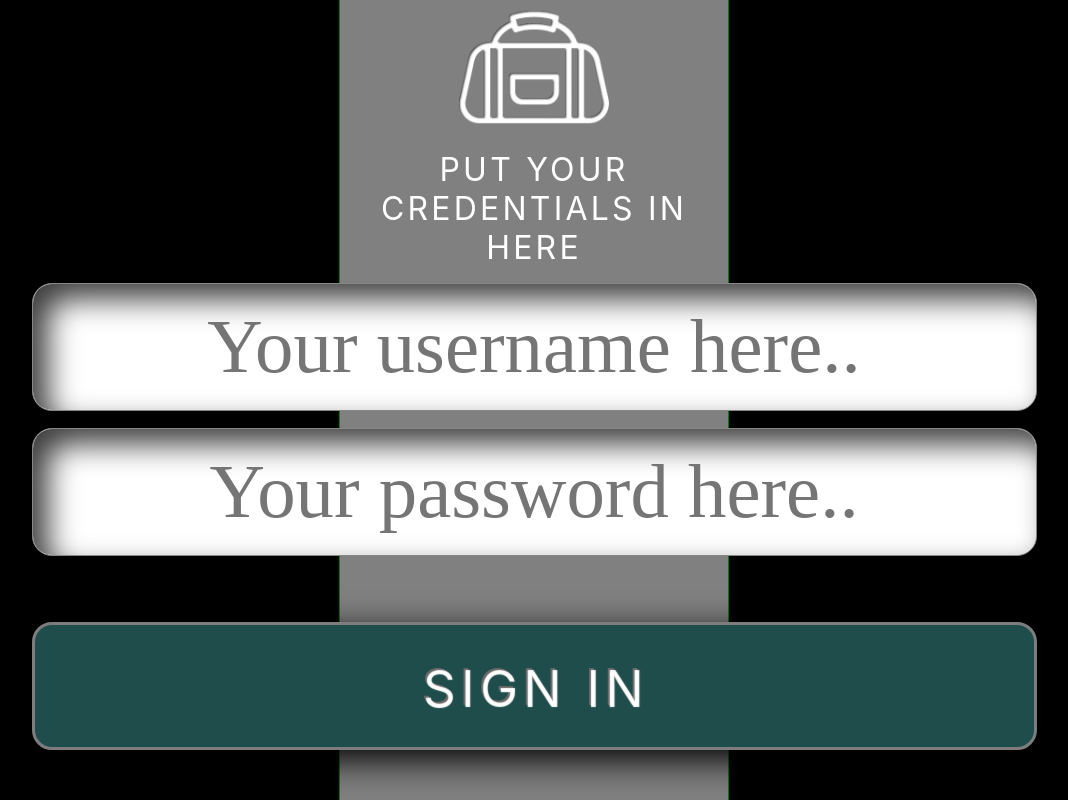
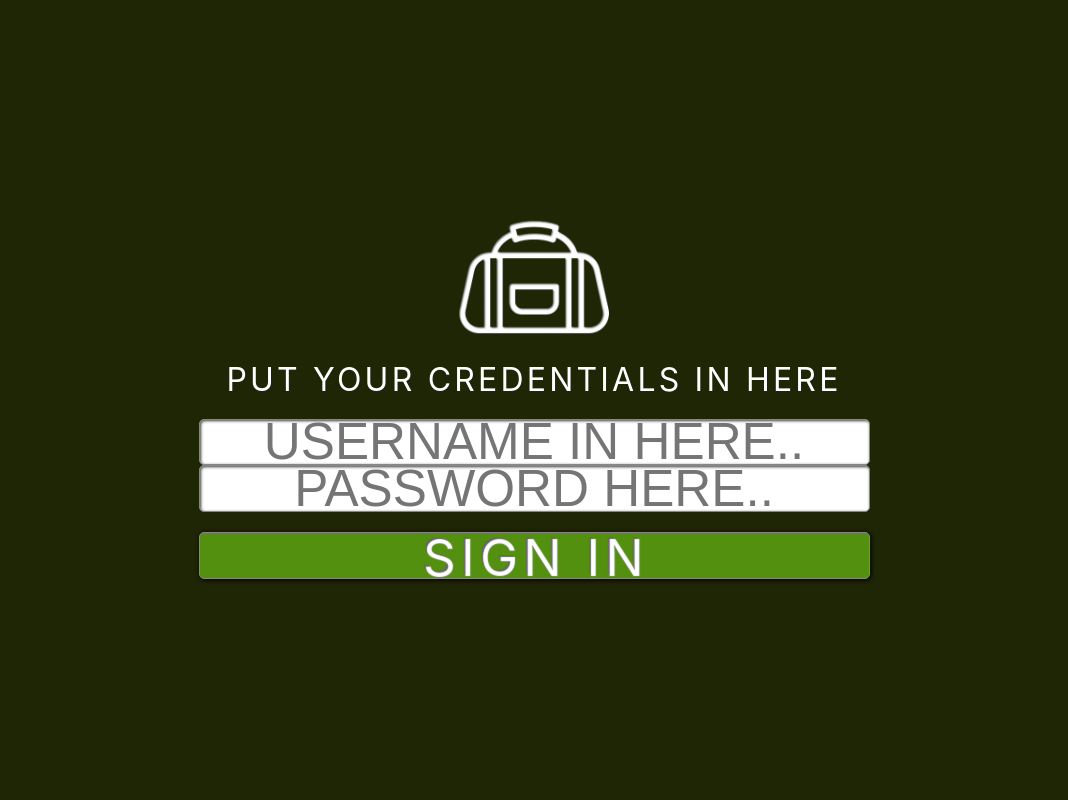
Before and after one commit to mungoose/gymbag, a Next.js app: page /start in a window 1280 px wide. Shown: the whole page, without its empty margins (106-1174 px from the left). Built offline with nearby package versions, Linux system fonts and the light colour scheme.

Commit message:
Refine home and start page

```diff
--- a/package.json
+++ b/package.json
@@ -3,7 +3,7 @@
   "version": "0.1.0",
   "private": true,
   "scripts": {
-    "dev": "next dev --turbopack",
+    "dev": "next dev",
     "build": "next build",
     "start": "next start",
     "lint": "next lint"
--- a/src/app/_components/Button/Button.module.css
+++ b/src/app/_components/Button/Button.module.css
@@ -1,11 +1,11 @@
 .container {
-	height: 10vw;
-	border-radius: 20px;
-	border: solid 3px #7d7d7d;
+	border-radius: var(--default-radius);
+	min-height: var(--default-height);
+	border: var(--default-border);
 	display: flex;
 	justify-content: center;
 	align-items: center;
-	box-shadow: rgb(0 0 0) 10px 10px 35px;
+	box-shadow: rgb(0 0 0) 1px 1px 5px;
 }
 
 .buttonLabel {
--- a/src/app/_components/Button/Button.tsx
+++ b/src/app/_components/Button/Button.tsx
@@ -24,13 +24,14 @@ const Button = ({
 	handleClick,
 	type,
 }: Props) => {
-	const buttonWidth = buttonSize === 'narrow' ? '30vw' : '80vw';
+	const buttonWidth = buttonSize === 'narrow' ? '30vw' : '100%';
 	const buttonMaxWidth = buttonSize === 'narrow' ? '350px' : '1005px';
 
 	return (
-		<Link href={linkTo} type={type} onClick={handleClick}>
-			<div style={isActive ? {} : { opacity: '50%' }}>
-				<div
+		<Link
+			href={linkTo}
+			type={type}
+			onClick={handleClick}
 			className={styles.container}
 			style={
 				noMargin
@@ -39,12 +40,12 @@ const Button = ({
 							backgroundColor: buttonColor,
 							width: buttonWidth,
 							maxWidth: buttonMaxWidth,
-									marginTop: '50px',
+							marginTop: '20px',
 						}
 			}
 		>
+			<div style={isActive ? {} : { opacity: '50%' }}>
 				<div className={styles.buttonLabel}>{buttonLabel}</div>
-				</div>
 			</div>
 		</Link>
 	);
--- a/src/app/_components/Input/Input.module.css
+++ b/src/app/_components/Input/Input.module.css
@@ -1,44 +1,29 @@
+.containerLong {
+	display: flex;
+	min-height: var(--default-height);
+	font-size: 4vw;
+	text-align: center;
+	border: var(--default-border);
+	border-radius: var(--default-radius);
+	box-shadow: inset 1px 1px 3px #3d3d3d;
+}
+
 .containerSmall {
-	width: 40vw;
-	max-width: 1005px;
-	height: 15vw;
-	max-height: 150px;
 	border-radius: 20px;
 	display: flex;
-	padding: 30px;
-	font-family: 'Fredoka One';
+	min-height: var(--default-height);
 	font-size: 6vw;
 	text-align: center;
-	border: 1px solid #878787;
-	box-shadow: inset 15px 15px 30px #3d3d3d;
-}
-
-.containerLong {
-	width: 80vw;
-	max-width: 1005px;
-	height: 10vw;
-	max-height: 150px;
-	border-radius: 20px;
-	display: flex;
-	padding: 30px;
-	font-family: 'Fredoka One';
-	font-size: 6vw;
-	text-align: center;
-	border: 1px solid #878787;
-	box-shadow: inset 15px 15px 30px #3d3d3d;
+	border: var(--default-border);
+	border-radius: var(--default-radius);
+	box-shadow: inset 1px 1px 5px #3d3d3d;
 }
 
 .containerTextarea {
-	width: 100vw;
-	max-width: 1005px;
-	height: 650px;
-	max-height: 650px;
-	border-radius: 20px;
+	border-radius: var(--default-radius);
 	display: flex;
-	padding: 30px;
-	font-family: 'Fredoka One';
 	font-size: 4vw;
 	text-align: left;
-	border: 1px solid #878787;
-	box-shadow: inset 15px 15px 30px #3d3d3d;
+	border: var(--default-border);
+	box-shadow: inset 1px 1px 5px #3d3d3d;
 }
--- a/src/app/_components/Input/Input.tsx
+++ b/src/app/_components/Input/Input.tsx
@@ -16,8 +16,8 @@ const Input = ({ inputPlaceholder, value, inputType = 'text', size = 'long', nam
 			{!isTextarea ? (
 				<input
 					className={cn({
+						[styles.containerLong]: size === 'long',
 						[styles.containerSmall]: size === 'small',
-						[styles.containerLong]: size === 'long',
 					})}
 					placeholder={inputPlaceholder}
 					value={value}
--- a/src/app/_interfaces/colors.tsx
+++ b/src/app/_interfaces/colors.tsx
@@ -2,7 +2,7 @@ export enum COLORS {
 	white = '#ffffff',
 	green = '#9DCE62',
 	red = '#E05436',
-	default = '#1F4D4C',
+	default = '#53900F',
 	dark = '#092022',
-	gray = '#7D7D7D',
+	gray = '#1F2605', // should be renamed, it is actually darkish green
 }
--- a/src/app/globals.css
+++ b/src/app/globals.css
@@ -7,7 +7,7 @@ html {
 	display: flex;
 	justify-content: center;
 	align-items: center;
-	background: black;
+	background: var(--colour-primary-dark);
 	overflow: hidden;
 	color: white;
 	font-family: 'Fredoka One', -apple-system, BlinkMacSystemFont, 'Segoe UI', 'Roboto', 'Oxygen', 'Ubuntu', 'Cantarell',
@@ -48,11 +48,14 @@ p {
 	text-align: center;
 }
 
-.viewport-wrapper {
-	width: 390px;
-	height: 844px;
-	border: 1px solid green;
-	box-shadow: 0 4px 6px rgba(0, 0, 0, 0.1);
-	background: gray;
-	position: relative;
+:root {
+	--default-height: 40px;
+	--default-radius: 5px;
+	--default-border: 1px solid #878787;
+
+	--colour-primary-dark: #1F2605;
+	--colour-primary-light: #53900F;
+	--colour-secondary: #1F6521;
+	--colour-contrast-dark: #A4A71E;
+	--colour-contrast-light: #D6CE15;
 }
--- a/src/app/layout.tsx
+++ b/src/app/layout.tsx
@@ -13,9 +13,7 @@ export default function RootLayout({
 }>) {
 	return (
 		<html lang="en">
-			<body>
-				<div className="viewport-wrapper">{children}</div>
-			</body>
+			<body>{children}</body>
 		</html>
 	);
 }
--- a/src/app/page.module.css
+++ b/src/app/page.module.css
@@ -6,7 +6,6 @@
 	flex-direction: column;
 	justify-content: center;
 	align-items: center;
-	opacity: 50%;
 }
 
 .wrapper {
@@ -16,8 +15,8 @@
 	align-items: center;
 	color: white;
 	padding: 3rem;
-	border-radius: 25px;
+	border-radius: var(--default-radius);
 	border: 5px solid white;
-	box-shadow: rgb(0 0 0) 10px 10px 35px;
-	background-color: rgba(0, 0, 0, 0.3);
+	box-shadow: rgb(0 0 0) 1px 1px 10px;
+	background-color: var(--colour-contrast-dark);
 }
--- a/src/app/page.tsx
+++ b/src/app/page.tsx
@@ -7,9 +7,9 @@ export default function Home() {
 		<main className={styles.main}>
 			<Link href="./start">
 				<div className={styles.wrapper}>
-					<Image src="/images/logo.png" alt="Trainingbag logo" width={150} height={150} />
+					<Image src="/images/logo.png" alt="Trainingbag logo" width={150} height={150} priority={true} />
 					<p>ENTER YOUR</p>
-					<p>TRAININGBAG</p>
+					<p>GYMBAG</p>
 					<p>HERE</p>
 				</div>
 			</Link>
--- a/src/app/start/page.tsx
+++ b/src/app/start/page.tsx
@@ -14,8 +14,8 @@ const Start = () => {
 				</div>
 			</Link>
 			<div className={styles.form}>
-				<Input inputPlaceholder="Your username here.." />
-				<Input inputPlaceholder="Your password here.." inputType="password" />
+				<Input inputPlaceholder="USERNAME IN HERE.." />
+				<Input inputPlaceholder="PASSWORD HERE.." inputType="password" />
 				<Button buttonLabel="SIGN IN" buttonSize="wide" linkTo="/takeoff" />
 			</div>
 		</div>
--- a/src/app/start/styles.module.css
+++ b/src/app/start/styles.module.css
@@ -1,25 +1,12 @@
 .container {
-	min-height: 100vh;
 	display: flex;
 	flex-direction: column;
 	justify-content: center;
-	align-items: center;
+	height: 100%;
 }
 
 .label {
-	max-height: 250px;
 	color: white;
-	flex: 1;
-	display: flex;
-	flex-direction: column;
-	justify-content: space-evenly;
-	align-items: center;
-	margin-bottom: 25px;
-}
-
-.form {
-	max-width: 1170px;
-	max-height: 500px;
 	flex: 1;
 	display: flex;
 	flex-direction: column;
@@ -27,8 +14,11 @@
 	align-items: center;
 }
 
-@media screen and (max-height: 500px) {
-	.container {
-		max-height: ;
-	}
+.form {
+	max-height: 25%;
+	padding: 20px;
+	flex: 1;
+	display: flex;
+	flex-direction: column;
+	justify-content: space-evenly;
 }
```
Lines whose indentation alone changed are shown as unchanged.
